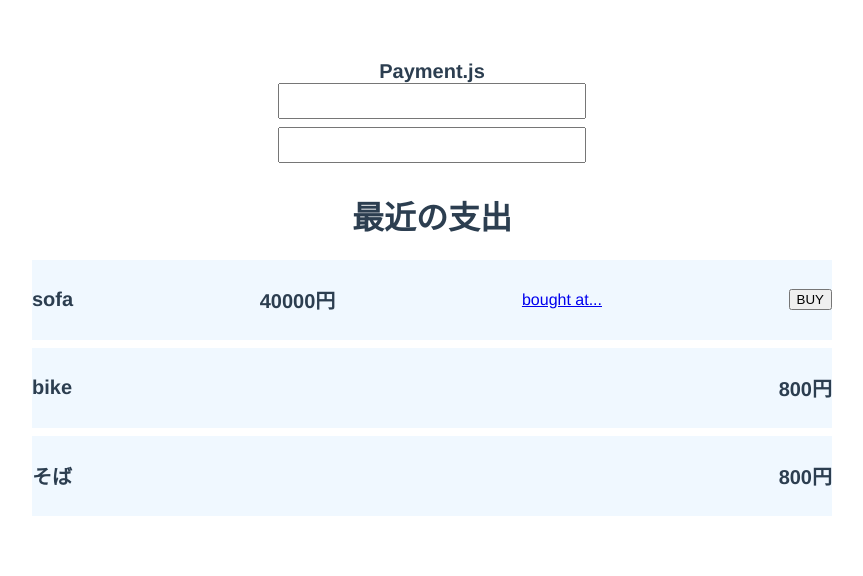
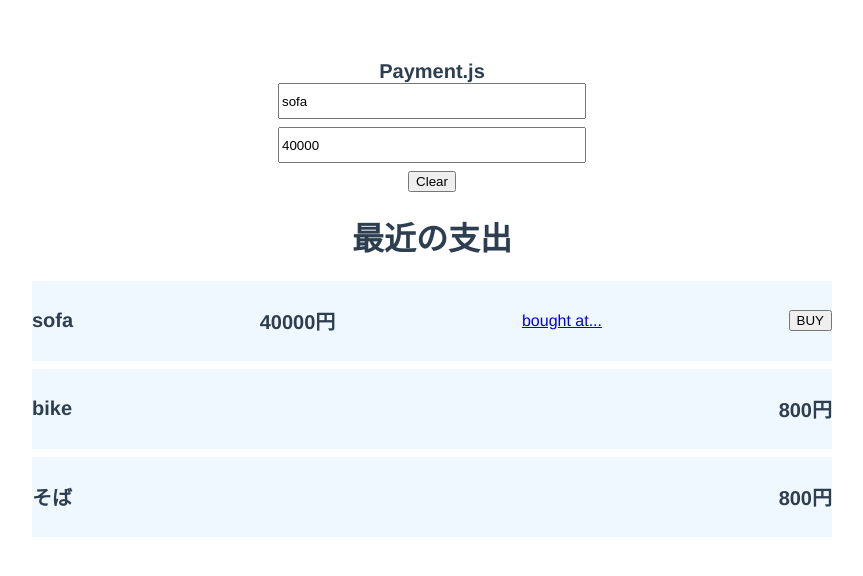
Before and after one commit to hosokawa-y/vue-sample, a Vue app: page / in a window 1280 px wide. Shown: the top 576 px of the page, without its empty margins (208-1071 px from the left). Built offline with nearby package versions, Linux system fonts and the light colour scheme.

Commit message:
v-modelをつかう

```diff
--- a/src/components/Payment.vue
+++ b/src/components/Payment.vue
@@ -17,21 +17,31 @@
     alert('Are you sure to buy ' + itemName + '?')
 }
 
-const input = (event: any) => {
-    // itemName1.value = event.target.value
-    item1.name = event.target.value
-}
+// v-modelを使うと↓は必要ない
+// const input = (event: any) => {
+//     // itemName1.value = event.target.value
+//     item1.name = event.target.value
+// }
 
 const inputPrice = (event: any) => {
     item1.price = event.target.value
+}
+
+const clear = () => {
+    item1.name = ''
+    item1.price = 0
 }
 </script>
 
 <template>
     <div class="container">
         <label>Payment.js</label>
-        <input v-on:input="input" />
-        <input v-on:input="inputPrice" />
+        <!-- 双方向に値をバインドしたい↓ときはv-modelが使える -->
+        <!-- inputに入力するとitem1.nameの値を変える &  item1.nameの値が変わるとinputに表示される内容も変わる-->
+        <input v-model="item1.name" />
+        <!-- <input v-on:input="input" v-bind:value="item1.name"/> -->
+        <input v-on:input="inputPrice" v-bind:value="item1.price"/>
+        <button v-on:click="clear">Clear</button>
         <h1>最近の支出</h1>
         <div class="payment">
             <label>{{ item1.name }}</label>
```
